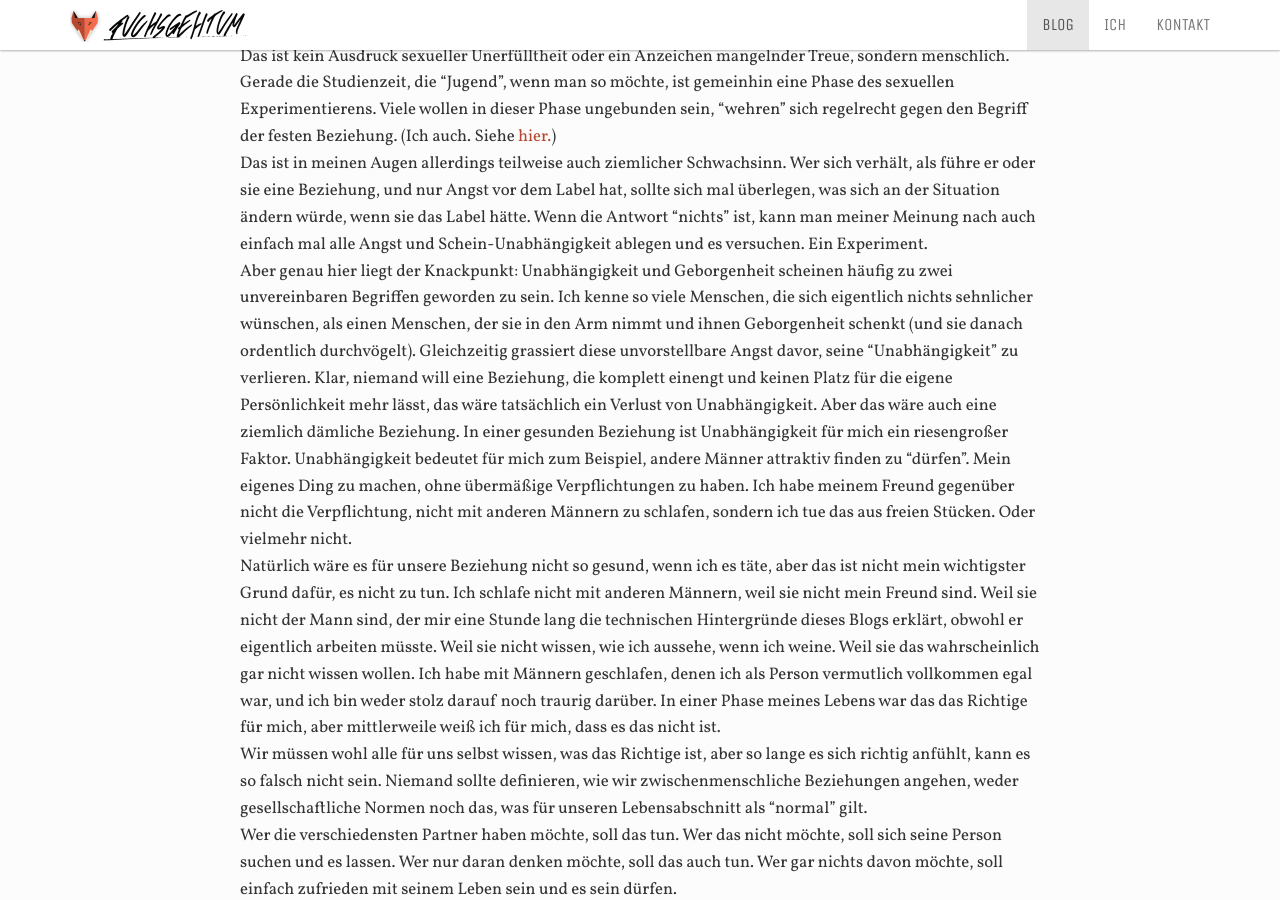
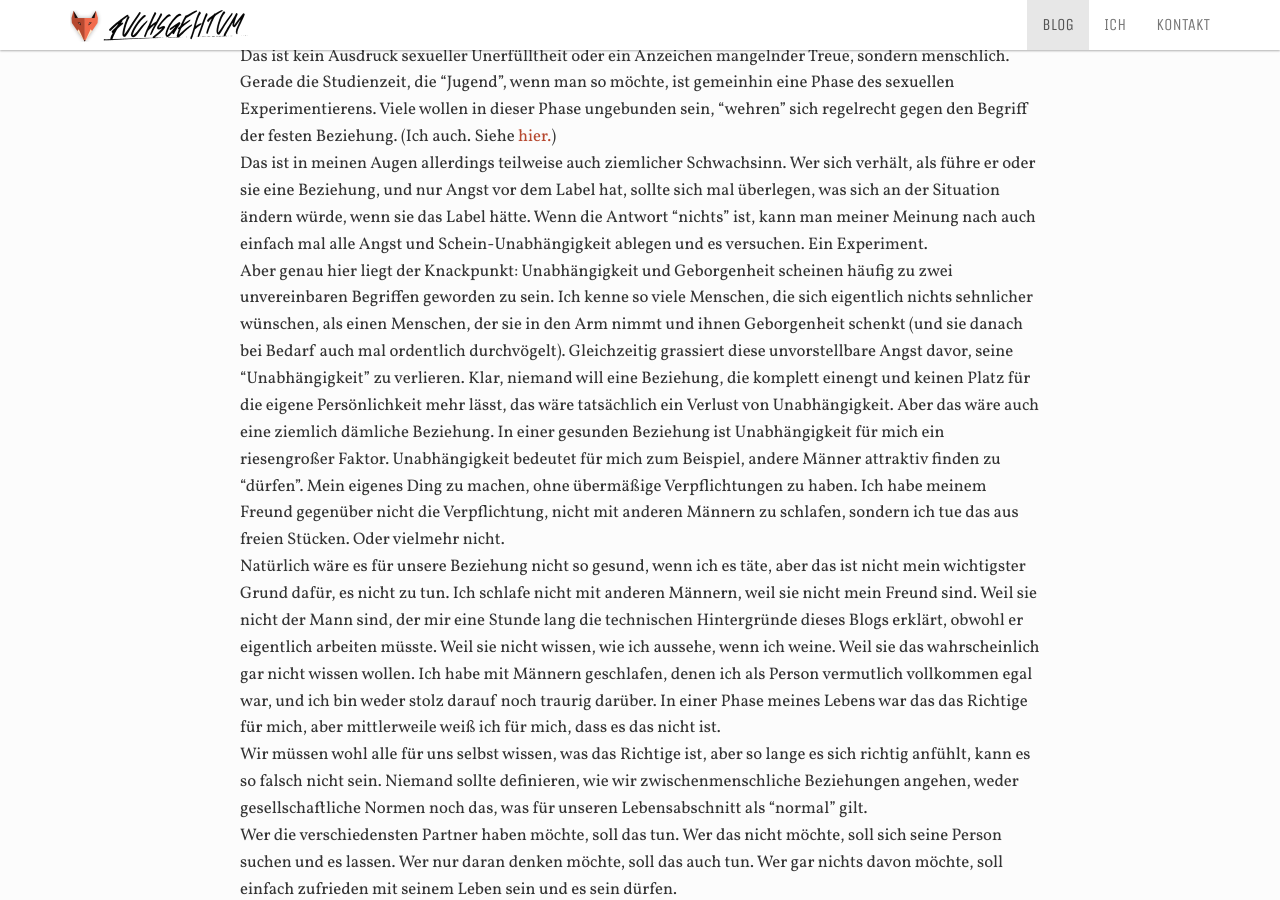
Before and after one commit to katharinafuchs/katharinafuchs.github.io, a Jekyll site: the page built from _posts/2014-12-14-sexuelle-freiheit-im-kopf.md, in a window 1280 px wide and 900 px high, scrolled down 1223 px. Built offline with Jekyll 4.4.1, drawn with Linux system fonts in a browser that asks for light colours; comment, search, counter and statistics services are not loaded.

Commit message:
changed post

```diff
--- a/_posts/2014-12-14-sexuelle-freiheit-im-kopf.md
+++ b/_posts/2014-12-14-sexuelle-freiheit-im-kopf.md
@@ -15,7 +15,7 @@ Es ist okay, wenn ich in der Uni an einem Kerl vorbeilaufe und mir denke, dass d
 Es ist sogar okay, ernsthaft über sexuelle Abenteuer ohne den Partner nachzudenken. Ein Freund erzählte mir, dass seine Freundin häufiger davon spreche, dass sie sich manchmal wünsche, eine Phase der sexuellen Freiheit und Ungebundenheit gehabt zu haben, statt von Beziehung zu Beziehung zu gehen. Hatte sie aber nicht. Nun wohnen die beiden zusammen und sind sehr glücklich miteinander - und trotzdem spricht sie darüber.
 Das ist kein Ausdruck sexueller Unerfülltheit oder ein Anzeichen mangelnder Treue, sondern menschlich. Gerade die Studienzeit, die "Jugend", wenn man so möchte, ist gemeinhin eine Phase des sexuellen Experimentierens. Viele wollen in dieser Phase ungebunden sein, "wehren" sich regelrecht gegen den Begriff der festen Beziehung. (Ich auch. Siehe [hier.](http://fuchsgehtum.de/prinzipienlos-oder-mein-langer-weg-zur-erkenntnis/))
 Das ist in meinen Augen allerdings teilweise auch ziemlicher Schwachsinn. Wer sich verhält, als führe er oder sie eine Beziehung, und nur Angst vor dem Label hat, sollte sich mal überlegen, was sich an der Situation ändern würde, wenn sie das Label hätte. Wenn die Antwort "nichts" ist, kann man meiner Meinung nach auch einfach mal alle Angst und Schein-Unabhängigkeit ablegen und es versuchen. Ein Experiment.
-Aber genau hier liegt der Knackpunkt: Unabhängigkeit und Geborgenheit scheinen häufig zu zwei unvereinbaren Begriffen geworden zu sein. Ich kenne so viele Menschen, die sich eigentlich nichts sehnlicher wünschen, als einen Menschen, der sie in den Arm nimmt und ihnen Geborgenheit schenkt (und sie danach ordentlich durchvögelt). Gleichzeitig grassiert diese unvorstellbare Angst davor, seine "Unabhängigkeit" zu verlieren. Klar, niemand will eine Beziehung, die komplett einengt und keinen Platz für die eigene Persönlichkeit mehr lässt, das wäre tatsächlich ein Verlust von Unabhängigkeit. Aber das wäre auch eine ziemlich dämliche Beziehung. In einer gesunden Beziehung ist Unabhängigkeit für mich ein riesengroßer Faktor. Unabhängigkeit bedeutet für mich zum Beispiel, andere Männer attraktiv finden zu "dürfen". Mein eigenes Ding zu machen, ohne übermäßige Verpflichtungen zu haben. Ich habe meinem Freund gegenüber nicht die Verpflichtung, nicht mit anderen Männern zu schlafen, sondern ich tue das aus freien Stücken. Oder vielmehr nicht.
+Aber genau hier liegt der Knackpunkt: Unabhängigkeit und Geborgenheit scheinen häufig zu zwei unvereinbaren Begriffen geworden zu sein. Ich kenne so viele Menschen, die sich eigentlich nichts sehnlicher wünschen, als einen Menschen, der sie in den Arm nimmt und ihnen Geborgenheit schenkt (und sie danach bei Bedarf auch mal ordentlich durchvögelt). Gleichzeitig grassiert diese unvorstellbare Angst davor, seine "Unabhängigkeit" zu verlieren. Klar, niemand will eine Beziehung, die komplett einengt und keinen Platz für die eigene Persönlichkeit mehr lässt, das wäre tatsächlich ein Verlust von Unabhängigkeit. Aber das wäre auch eine ziemlich dämliche Beziehung. In einer gesunden Beziehung ist Unabhängigkeit für mich ein riesengroßer Faktor. Unabhängigkeit bedeutet für mich zum Beispiel, andere Männer attraktiv finden zu "dürfen". Mein eigenes Ding zu machen, ohne übermäßige Verpflichtungen zu haben. Ich habe meinem Freund gegenüber nicht die Verpflichtung, nicht mit anderen Männern zu schlafen, sondern ich tue das aus freien Stücken. Oder vielmehr nicht.
 Natürlich wäre es für unsere Beziehung nicht so gesund, wenn ich es täte, aber das ist nicht mein wichtigster Grund dafür, es nicht zu tun. Ich schlafe nicht mit anderen Männern, weil sie nicht mein Freund sind. Weil sie nicht der Mann sind, der mir eine Stunde lang die technischen Hintergründe dieses Blogs erklärt, obwohl er eigentlich arbeiten müsste. Weil sie nicht wissen, wie ich aussehe, wenn ich weine. Weil sie das wahrscheinlich gar nicht wissen wollen. Ich habe mit Männern geschlafen, denen ich als Person vermutlich vollkommen egal war, und ich bin weder stolz darauf noch traurig darüber. In einer Phase meines Lebens war das das Richtige für mich, aber mittlerweile weiß ich für mich, dass es das nicht ist.
 Wir müssen wohl alle für uns selbst wissen, was das Richtige ist, aber so lange es sich richtig anfühlt, kann es so falsch nicht sein. Niemand sollte definieren, wie wir zwischenmenschliche Beziehungen angehen, weder gesellschaftliche Normen noch das, was für unseren Lebensabschnitt als "normal" gilt.
 Wer die verschiedensten Partner haben möchte, soll das tun. Wer das nicht möchte, soll sich seine Person suchen und es lassen. Wer nur daran denken möchte, soll das auch tun. Wer gar nichts davon möchte, soll einfach zufrieden mit seinem Leben sein und es sein dürfen.
```
